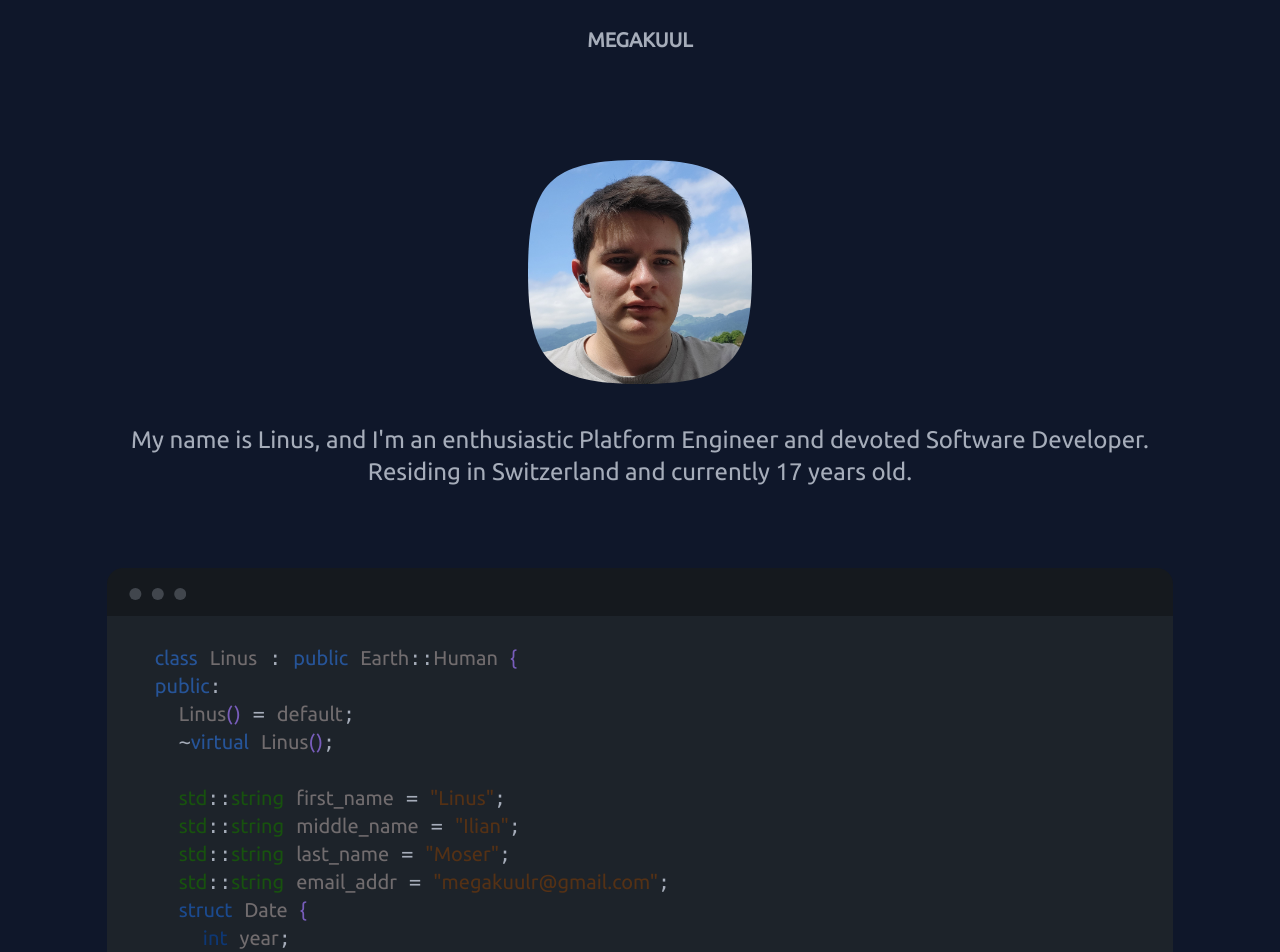
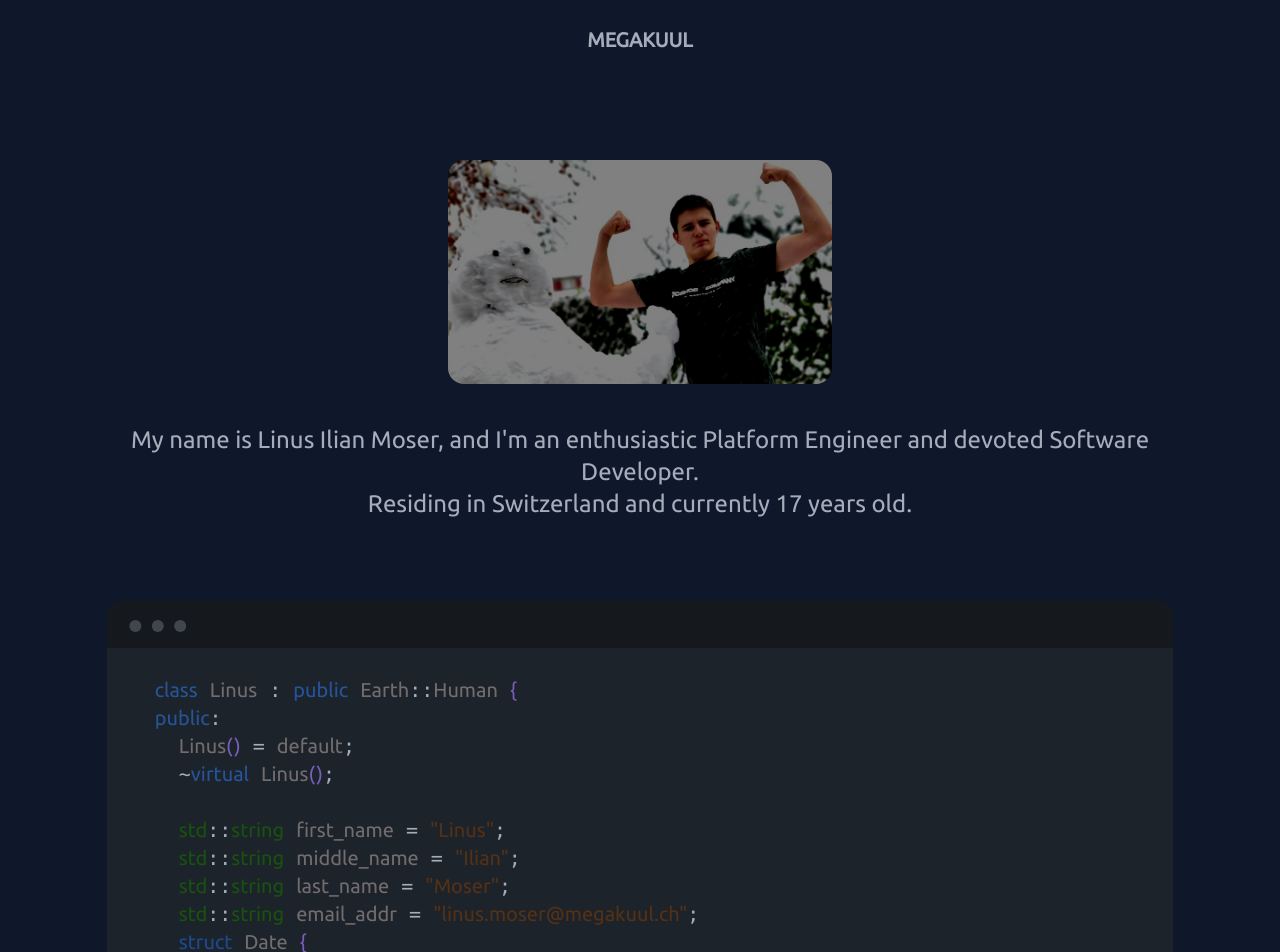
Before and after one commit to Megakuul/Megakuul.ch, a SvelteKit app: page /about in a window 1280 px wide. Shown: the top 952 px of the page. Built offline with nearby package versions, Linux system fonts and the light colour scheme; some icons are missing.

Commit message:
Updated about page

```diff
--- a/src/routes/about/+page.svelte
+++ b/src/routes/about/+page.svelte
@@ -12,7 +12,7 @@ public:
   std::string first_name = "Linus";
   std::string middle_name = "Ilian";
   std::string last_name = "Moser";
-  std::string email_addr = "megakuulr@gmail.com";
+  std::string email_addr = "linus.moser@megakuul.ch";
   struct Date {
     int year;
     int month;
@@ -40,7 +40,6 @@ public:
     TECHNOLOGY::SVELTE,
     TECHNOLOGY::TYPESCRIPT,
     TECHNOLOGY::NODEJS,
-    TECHNOLOGY::CSHARP,
     TECHNOLOGY::C,
     TECHNOLOGY::CPP,
     TECHNOLOGY::GO,
@@ -101,7 +100,7 @@ function getAge(birthday: string) {
 		classOnIntersect="scale-100 opacity-100"
 		transition="all ease .5s"
     >
-        <div class="w-40 sm:w-48 xl:w-56 mask mask-squircle">
+        <div class="h-40 w-96 sm:h-48 xl:h-56 rounded-2xl shadow-inner brightness-50 hover:brightness-75 transition-all duration-500">
           <img alt="Portrait" src={portrait} />
         </div>
     </Intersector>
@@ -110,7 +109,7 @@ function getAge(birthday: string) {
 		classOnIntersect="scale-100 opacity-100"
 		transition="all ease .5s"
     >
-        My name is Linus, and I'm an enthusiastic Platform Engineer and devoted Software Developer.
+        My name is Linus Ilian Moser, and I'm an enthusiastic Platform Engineer and devoted Software Developer.
         <br>Residing in Switzerland and currently {getAge("2006-02-13")} years old.
     </Intersector>
     <Intersector classAdditional="mockup-code bg-base-300 w-11/12 sm:w-5/6 mt-10 sm:mt-20"
```
Also changed, not shown: src/lib/assets/portrait.jpg.
